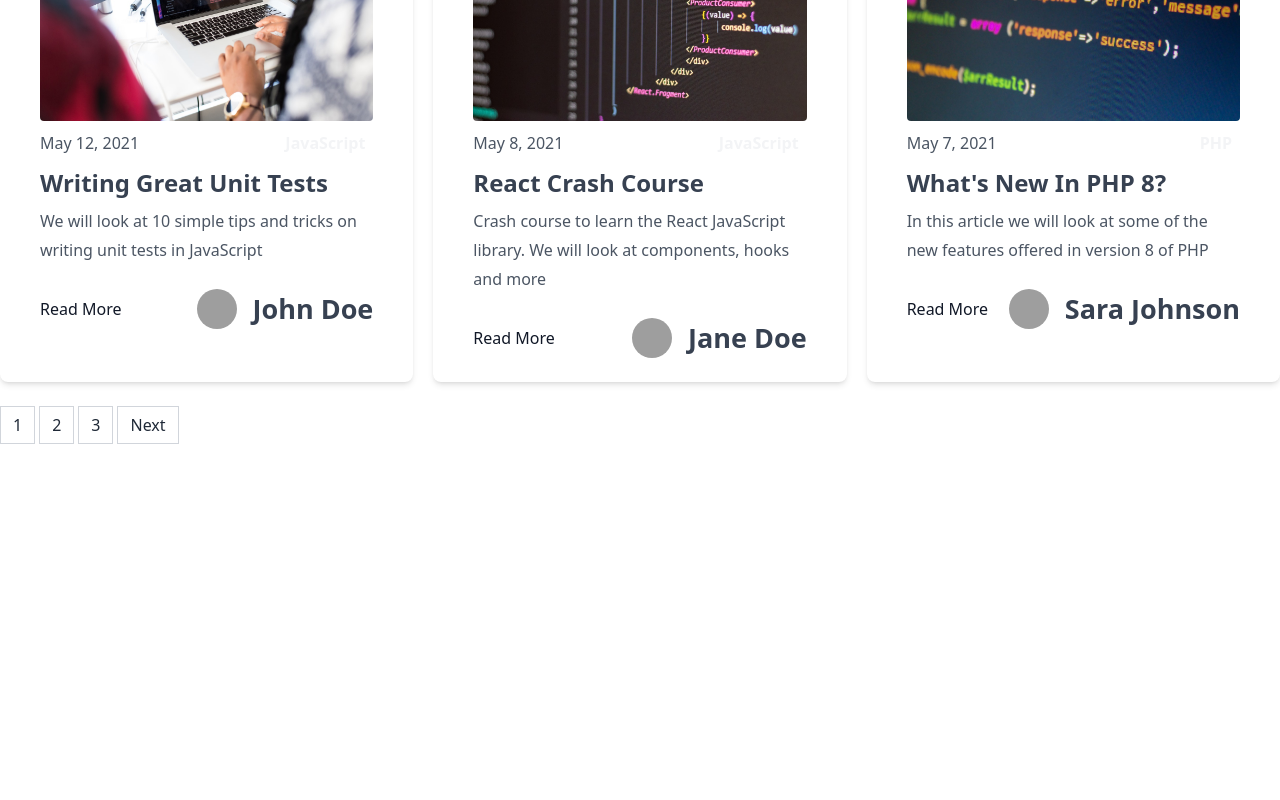
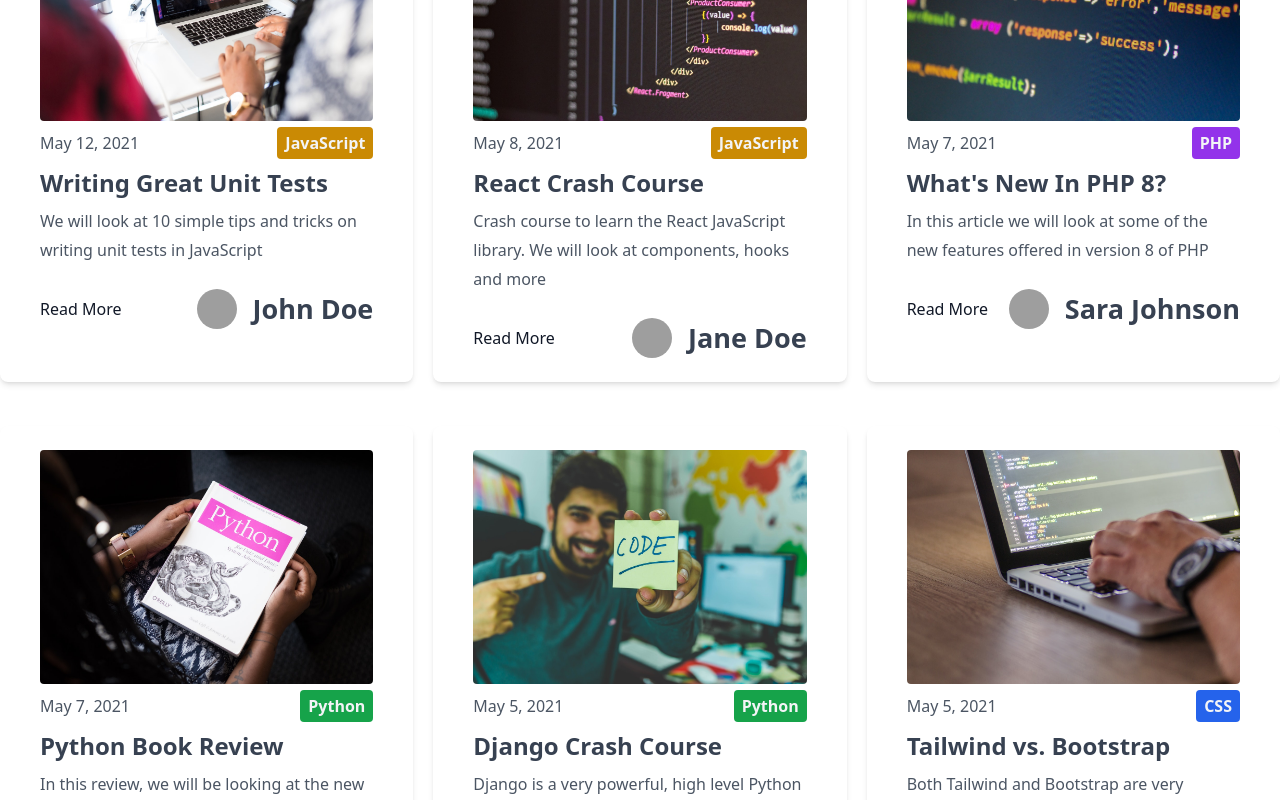
Before and after one commit to EnricoGiovanno8/YummyCorp-NextJS-DevSpace-Blog, a Next.js app: page /blog/page/1 in a window 1280 px wide. Shown: the part 360-1160 px from the top of the page. Before the commit the page ends 832 px from the top, so only its background shows below. Built offline with nearby package versions, Linux system fonts and the light colour scheme; grey boxes are pictures that could not be loaded.

Commit message:
Clean up Get Posts Done

```diff
--- a/config/index.js
+++ b/config/index.js
@@ -1 +1 @@
-export const POSTS_PER_PAGE = 3
+export const POSTS_PER_PAGE = 6
--- a/jsconfig.json
+++ b/jsconfig.json
@@ -4,7 +4,8 @@
         "paths": {
             "@/components/*": ["components/*"],
             "@/config/*": ["config/*"],
-            "@/utils/*": ["utils/*"]
+            "@/utils/*": ["utils/*"],
+            "@/lib/*": ["lib/*"]
         }
     }
 }
--- /dev/null
+++ b/lib/posts.js
@@ -0,0 +1,26 @@
+import fs from 'fs'
+import path from 'path'
+import matter from 'gray-matter'
+import { sortByDate } from '@/utils/index'
+
+const files = fs.readdirSync(path.join('posts'))
+
+export function getPosts() {
+    const posts = files.map((filename) => {
+        const slug = filename.replace('.md', '')
+
+        const markdownWithMeta = fs.readFileSync(
+            path.join('posts', filename),
+            'utf-8'
+        )
+
+        const { data: frontmatter } = matter(markdownWithMeta)
+
+        return {
+            slug,
+            frontmatter
+        }
+    })
+
+    return posts.sort(sortByDate)
+}
--- a/pages/blog/category/[category_name].js
+++ b/pages/blog/category/[category_name].js
@@ -2,9 +2,8 @@ import fs from 'fs'
 import path from 'path'
 import matter from 'gray-matter'
 import Layout from "@/components/Layout";
-import Link from 'next/link';
 import Post from '@/components/Post';
-import { sortByDate } from '@/utils/index'
+import { getPosts } from '@/lib/posts';
 
 export default function CategoryBlogPage({ posts, categoryName }) {
   return (
@@ -44,28 +43,14 @@ export async function getStaticPaths() {
 export async function getStaticProps({ params: { category_name }}) {
     const files = fs.readdirSync(path.join('posts'))
 
-    const posts = files.map((filename) => {
-        const slug = filename.replace('.md', '')
-
-        const markdownWithMeta = fs.readFileSync(
-            path.join('posts', filename),
-            'utf-8'
-        )
-
-        const { data: frontmatter } = matter(markdownWithMeta)
-
-        return {
-                slug,
-                frontmatter
-            }
-    })
+    const posts = getPosts()
 
     // Filter posts by category
     const filteredPosts = posts.filter((post) => post.frontmatter.category.toLowerCase() === category_name)
 
     return {
         props: {
-            posts: filteredPosts.sort(sortByDate),
+            posts: filteredPosts,
             categoryName: category_name
         }
     }
--- a/pages/blog/page/[page_index].js
+++ b/pages/blog/page/[page_index].js
@@ -1,12 +1,10 @@
 import fs from 'fs'
 import path from 'path'
-import matter from 'gray-matter'
-import Link from 'next/link';
 import Layout from "@/components/Layout";
 import Post from '@/components/Post';
 import Pagination from '@/components/Pagination';
-import { sortByDate } from '@/utils/index'
 import { POSTS_PER_PAGE } from '@/config/index';
+import { getPosts } from '@/lib/posts';
 
 export default function BlogPage({ posts, numPages, currentPage }) {
     return (
@@ -48,25 +46,11 @@ export async function getStaticProps({ params }) {
 
     const files = fs.readdirSync(path.join('posts'))
 
-    const posts = files.map((filename) => {
-    const slug = filename.replace('.md', '')
-
-    const markdownWithMeta = fs.readFileSync(
-        path.join('posts', filename),
-        'utf-8'
-    )
-
-    const { data: frontmatter } = matter(markdownWithMeta)
-
-    return {
-        slug,
-        frontmatter
-    }
-    })
+    const posts = getPosts()
 
     const numPages = Math.ceil(files.length / POSTS_PER_PAGE)
     const pageIndex = page - 1
-    const orderedPosts = posts.sort(sortByDate).slice(pageIndex * POSTS_PER_PAGE, (pageIndex + 1) * POSTS_PER_PAGE)
+    const orderedPosts = posts.slice(pageIndex * POSTS_PER_PAGE, (pageIndex + 1) * POSTS_PER_PAGE)
 
     return {
         props: {
--- a/pages/index.js
+++ b/pages/index.js
@@ -1,10 +1,7 @@
-import fs from 'fs'
-import path from 'path'
-import matter from 'gray-matter'
 import Layout from "@/components/Layout";
 import Link from 'next/link';
 import Post from '@/components/Post';
-import { sortByDate } from '@/utils/index'
+import { getPosts } from '@/lib/posts';
 
 export default function HomePage({ posts }) {
   return (
@@ -32,27 +29,9 @@ export default function HomePage({ posts }) {
 
 
 export async function getStaticProps() {
-  const files = fs.readdirSync(path.join('posts'))
-
-  const posts = files.map((filename) => {
-    const slug = filename.replace('.md', '')
-
-    const markdownWithMeta = fs.readFileSync(
-      path.join('posts', filename),
-      'utf-8'
-    )
-
-    const { data: frontmatter } = matter(markdownWithMeta)
-
-    return {
-      slug,
-      frontmatter
-    }
-  })
-
   return {
     props: {
-      posts: posts.sort(sortByDate).slice(0,6)
+      posts: getPosts().slice(0,6)
     }
   }
 }
--- a/tailwind.config.js
+++ b/tailwind.config.js
@@ -2,6 +2,13 @@ module.exports = {
   content: [
     "./pages/**/*.{js,ts,jsx,tsx}",
     "./components/**/*.{js,ts,jsx,tsx}",
+  ],
+  safelist: [
+    'bg-yellow-600',
+    'bg-blue-600',
+    'bg-green-600',
+    'bg-purple-600',
+    'bg-red-600',
   ],
   theme: {
     extend: {},
```
